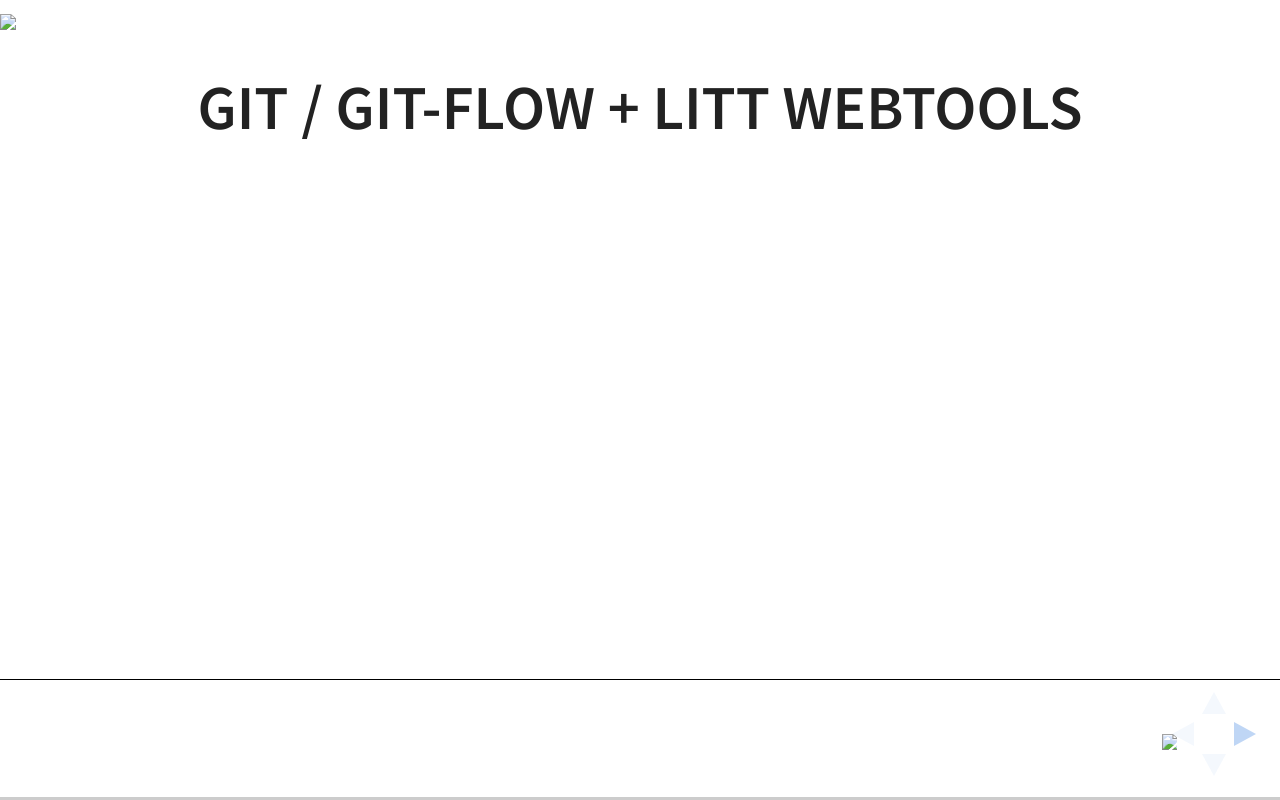
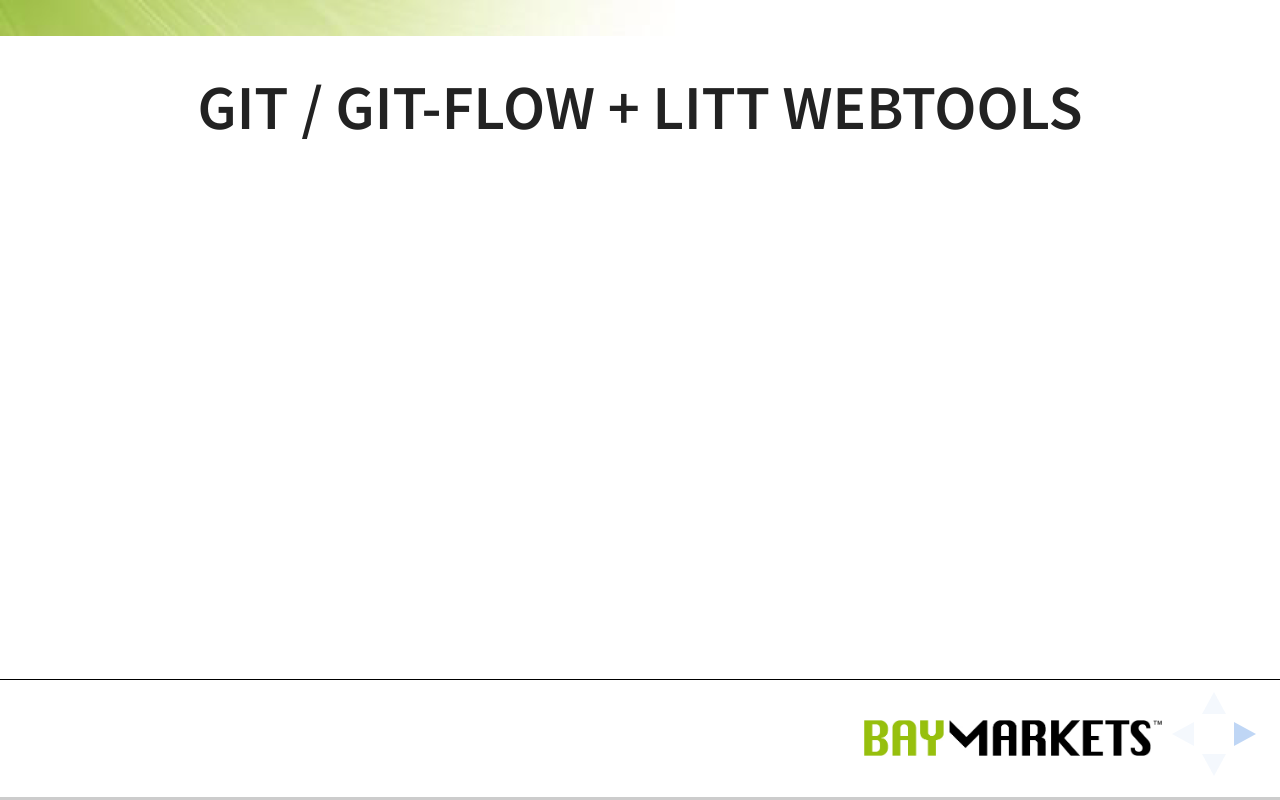
Before and after one commit to ToreKlevenberg/bmn-git-web, a plain HTML site: page index.html in a window 1280 px wide. Drawn offline with Linux system fonts and the light colour scheme; the site is published under a folder, as on GitHub Pages, so addresses that start at the root find nothing.

Commit message:
Built from 025f61c on branch develop

```diff
--- a/index.html
+++ b/index.html
@@ -37,7 +37,7 @@
 
         <div class="reveal">
             <header>
-                <img class="bm-header-image" src="/resources/images/baymarkets_gradient.png">
+                <img class="bm-header-image" src="resources/images/baymarkets_gradient.png">
             </header>
 
             <div class="slides">
@@ -121,7 +121,7 @@
             </div>
             <footer>
                 <div class="bm-footer-image">
-                    <img src="/resources/images/baymarkets_logo.jpg">
+                    <img src="resources/images/baymarkets_logo.jpg">
                 </div>
 
             </footer>
```
